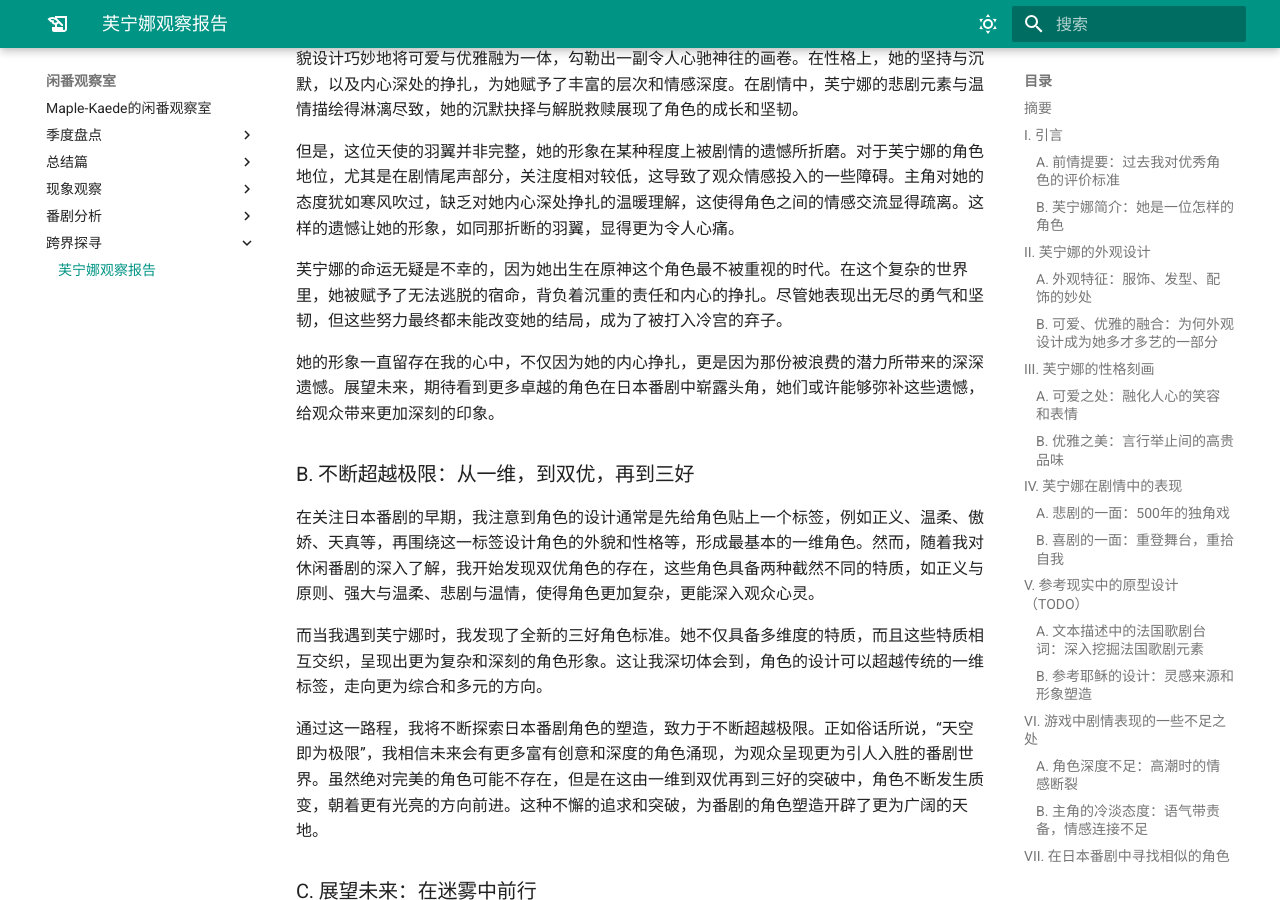
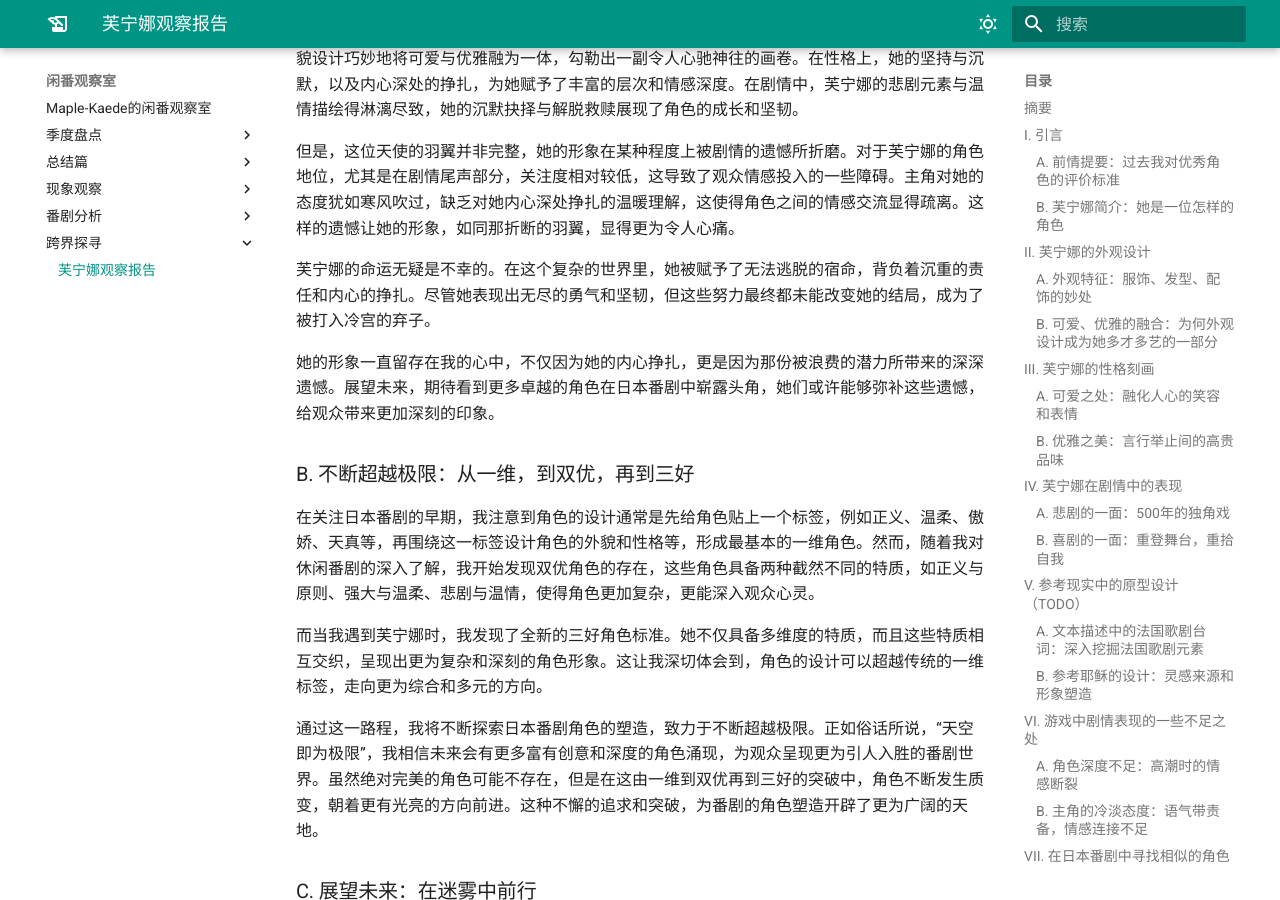
Before and after one commit to haveyouwantto/animedocs, an MkDocs documentation site: the page built from docs/跨界探寻/芙宁娜观察报告.md, in a window 1280 px wide and 900 px high, scrolled down 9748 px. Built offline with MkDocs 1.6.1 and Material for MkDocs 9.7.7, drawn with Linux system fonts in a browser that asks for light colours; plug-ins that fetch from the network failed and are left out.

Commit message:
update furina report

```diff
--- a/docs/跨界探寻/芙宁娜观察报告.md
+++ b/docs/跨界探寻/芙宁娜观察报告.md
@@ -209,7 +209,7 @@ author: Maple-Kaede
 
 但是，这位天使的羽翼并非完整，她的形象在某种程度上被剧情的遗憾所折磨。对于芙宁娜的角色地位，尤其是在剧情尾声部分，关注度相对较低，这导致了观众情感投入的一些障碍。主角对她的态度犹如寒风吹过，缺乏对她内心深处挣扎的温暖理解，这使得角色之间的情感交流显得疏离。这样的遗憾让她的形象，如同那折断的羽翼，显得更为令人心痛。
 
-芙宁娜的命运无疑是不幸的，因为她出生在原神这个角色最不被重视的时代。在这个复杂的世界里，她被赋予了无法逃脱的宿命，背负着沉重的责任和内心的挣扎。尽管她表现出无尽的勇气和坚韧，但这些努力最终都未能改变她的结局，成为了被打入冷宫的弃子。
+芙宁娜的命运无疑是不幸的。在这个复杂的世界里，她被赋予了无法逃脱的宿命，背负着沉重的责任和内心的挣扎。尽管她表现出无尽的勇气和坚韧，但这些努力最终都未能改变她的结局，成为了被打入冷宫的弃子。
 
 她的形象一直留存在我的心中，不仅因为她的内心挣扎，更是因为那份被浪费的潜力所带来的深深遗憾。展望未来，期待看到更多卓越的角色在日本番剧中崭露头角，她们或许能够弥补这些遗憾，给观众带来更加深刻的印象。
 
```
